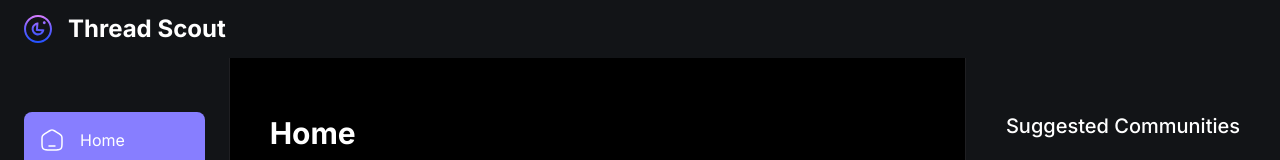
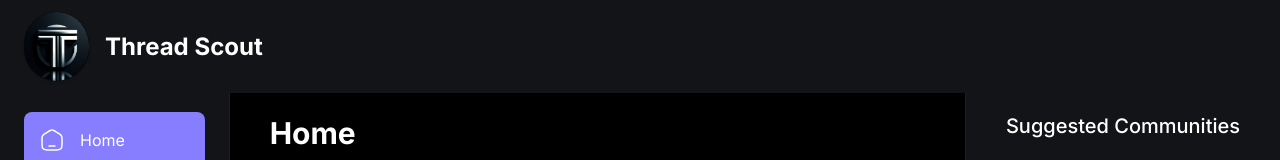
Before and after one commit to AbdullahBakouni/Thread-Scoute, a Next.js app: page / in a window 1280 px wide. Shown: the top 160 px of the page. Built offline with nearby package versions, Linux system fonts and the light colour scheme; no server answers; the database is empty.

Commit message:
changing the logo

```diff
--- a/app/(auth)/layout.tsx
+++ b/app/(auth)/layout.tsx
@@ -15,7 +15,9 @@ export default function RootLayout ({children} : {
     <ClerkProvider>
         <html lang="en">
         <body className={`${inter.className} bg-dark-1`}>
-            {children}
+           <div className="flex justify-center items-center w-full min-h-screen">
+                    {children}
+           </div>
         </body>
         </html>
     </ClerkProvider>
--- a/components/forms/AccountProfile.tsx
+++ b/components/forms/AccountProfile.tsx
@@ -80,7 +80,7 @@ const {startUpload} = useUploadThing("media");
         else{
           router.push("/");
         }
-      }
+       }
       const handleImage = (e:ChangeEvent<HTMLInputElement>  ,fieldChange:(value : string) => void) =>{
         e.preventDefault();
 
--- a/components/shared/Topbar.tsx
+++ b/components/shared/Topbar.tsx
@@ -8,10 +8,11 @@ const Topbar = () => {
     <nav className='topbar'>
         <Link href="/" className='flex items-center gap-4'>
               <Image
-                src="/assets/logo.svg"
-                width={28}
-                height={28}
+                src="/assets/Thread.jpg"
+                width={65}
+                height={65}
                 alt='logo'
+                className='rounded-full shadow'
               />
               <p className='text-heading3-bold text-light-1 max-xs:hidden'>Thread Scout</p>
         </Link>
```
Also changed, not shown: public/assets/Thread.jpg (added).
